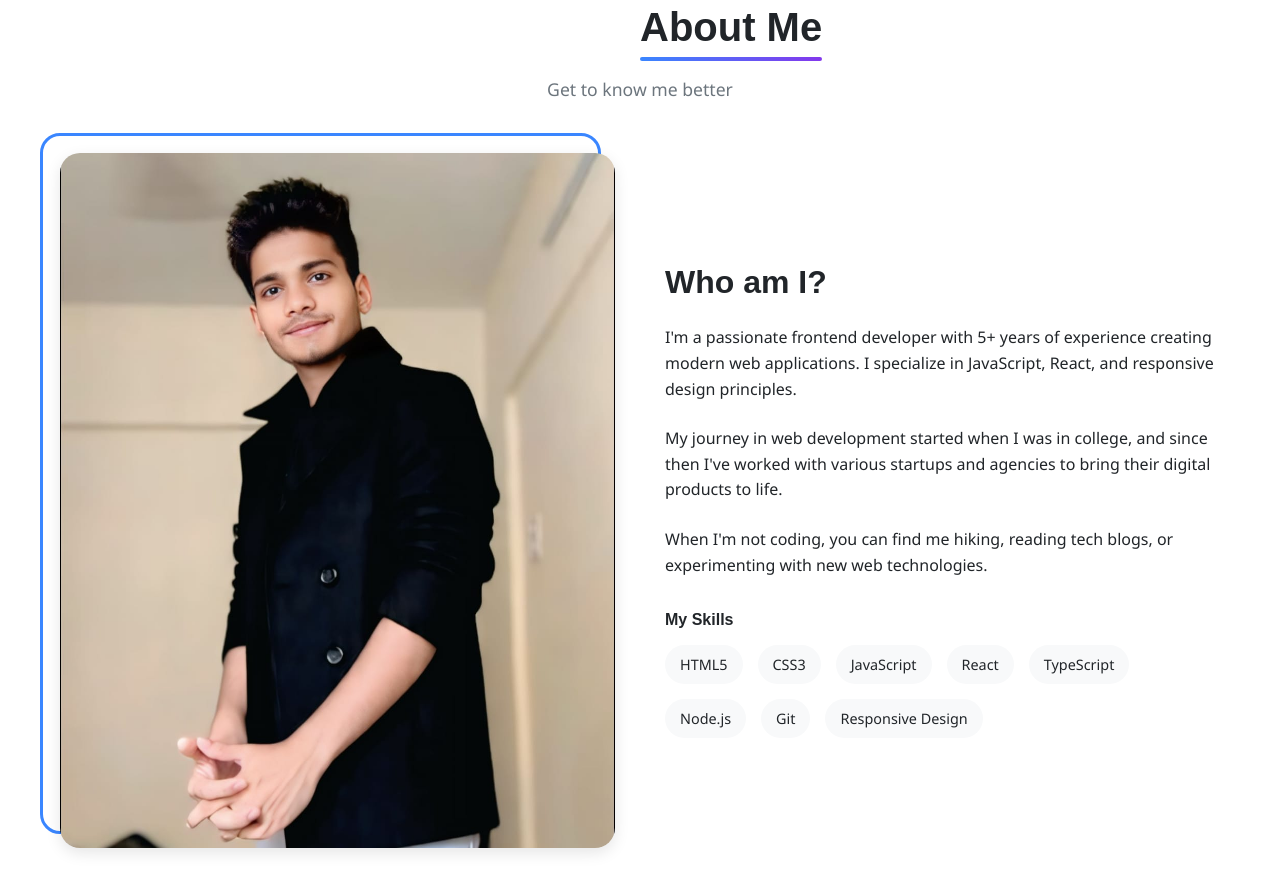
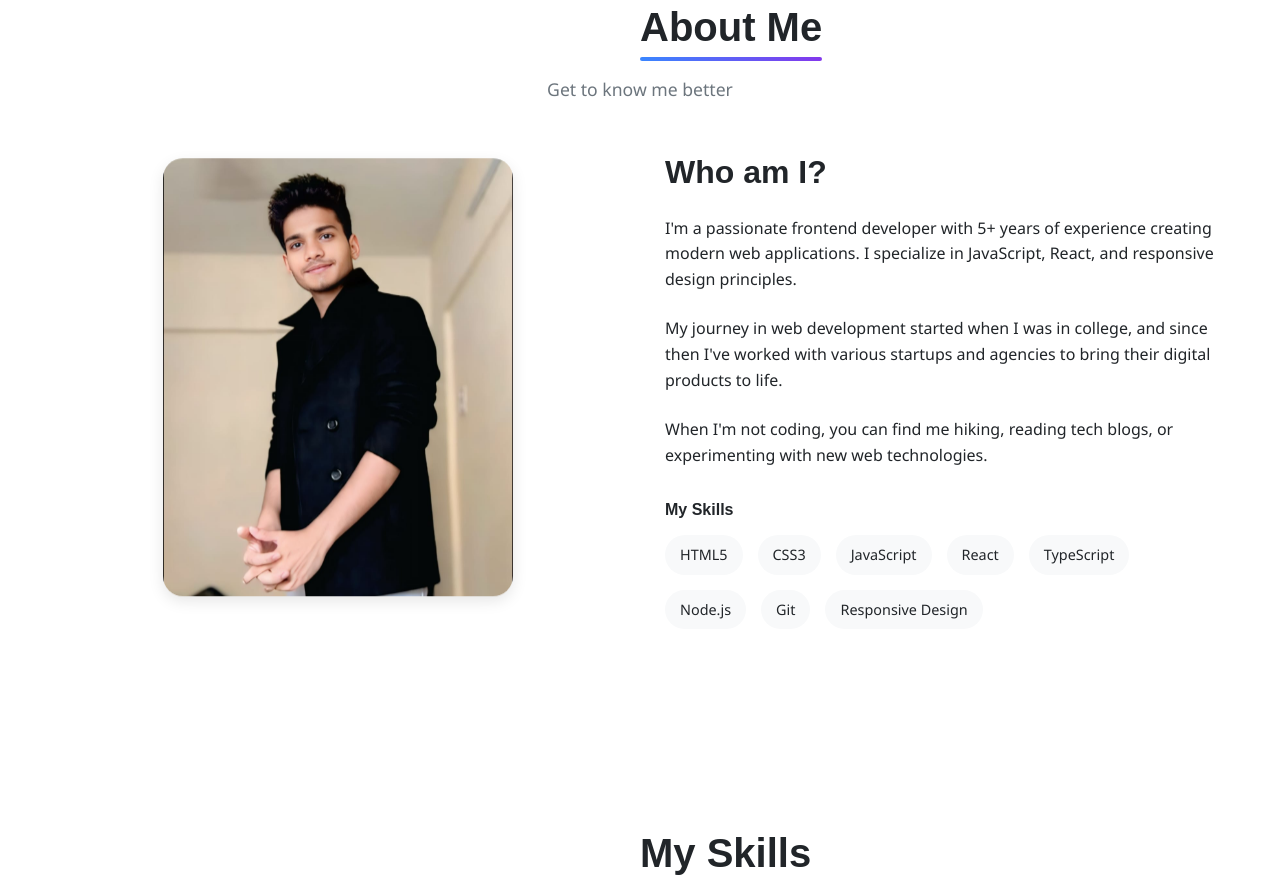
Before and after one commit to sk-sameer20/portfolio, a plain HTML site: page index.html in a window 1280 px wide. Shown: the part 897-1777 px from the top of the page. Drawn offline with Linux system fonts and the light colour scheme.

```diff
--- a/index.html
+++ b/index.html
@@ -97,8 +97,8 @@
             <p class="section-subtitle hidden">Get to know me better</p>
 
             <div class="about-content">
-                <div class="about-image hidden">
-                    <img src="img1.jpg" alt="About Sameer" class="lazy" loading="lazy">
+             <div class="hero-image">
+                    <img src="img1.jpg" alt="Sameer Khan" class="lazy" loading="lazy">
                 </div>
                 <div class="about-text hidden">
                     <h3 class="about-title">Who am I?</h3>
@@ -538,7 +538,7 @@
                         </div>
                     </div>
 
-                    <div class="contact-     hidden">
+                    <div class="contact-item hidden">
                         <div class="contact-icon">
                             <i class="fas fa-clock"></i>
                         </div>
```
